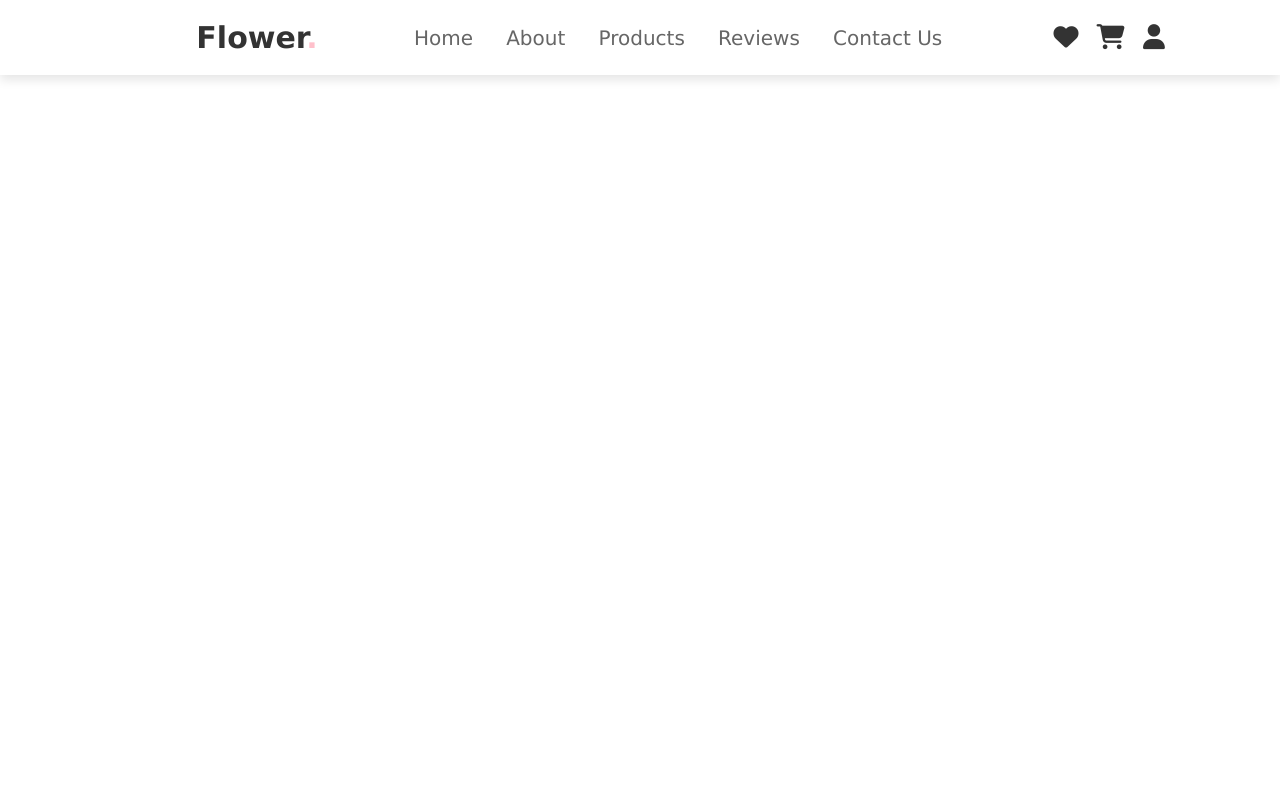
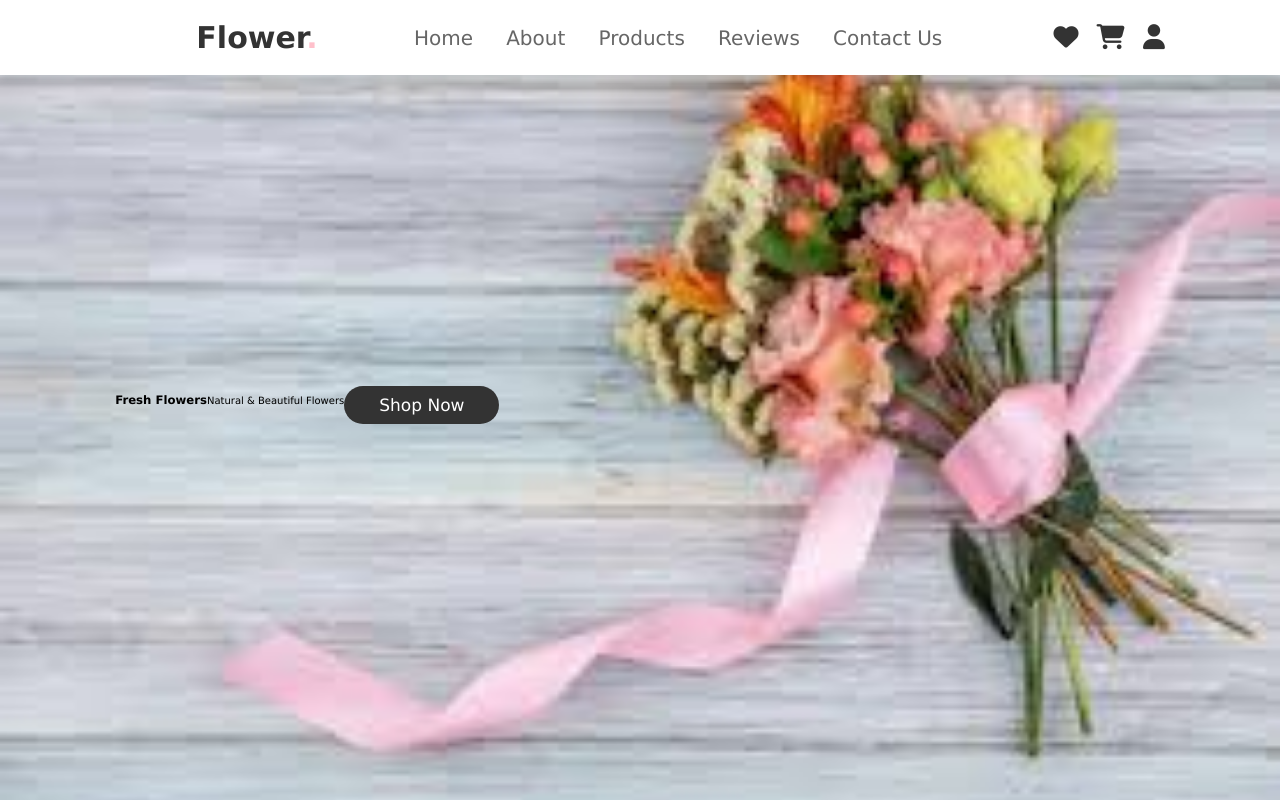
Before and after one commit to jayalloyd/Flower-shop-website, a plain HTML site: page index.html in a window 1280 px wide. Drawn offline with Linux system fonts and the light colour scheme.

Commit message:
home section

```diff
--- a/index.html
+++ b/index.html
@@ -24,7 +24,16 @@
     <a href="#"class="fas fa-shopping-cart"></a>
     <a href="#"class="fas fa-user"></a>
 </div>
+</header>
 
-    </header>
+    <section class="home" id="home">
+     <div class="content"></div>
+     <h3>fresh flowers</h3>
+     <span>natural & beautiful flowers</span>
+
+  <a href="#" class="btn">shop now
+
+  </a>
+    </section>
 </body>
 </html>
--- a/style.css
+++ b/style.css
@@ -21,6 +21,10 @@ html{
     scroll-behavior: smooth;
     scroll-padding-top: 6rem;
     overflow-x: hidden;
+}
+
+section{
+    padding:2rem 9%;
 }
 header{
     position:fixed;
@@ -113,7 +117,7 @@ polygon(): This function is used within the clip-path property to define a clipp
     }
     header #toggler:checked ~ .navbar{
         clip-path: polygon(0 0,100%,100% 0,0 0);
-
+        display: flex;
 
     }
     header .navbar a{
@@ -131,3 +135,39 @@ polygon(): This function is used within the clip-path property to define a clipp
     }
 
 }
+.home{
+    display:flex;
+    align-items: center;
+    min-height: 100vh;
+    background-image: url(./images/mainimage.jpg);
+    background-size: cover;
+    background-position: center;
+
+}
+.home .content{
+    max-width: 50rem;
+
+}
+.home .content h3{
+    font-size: 6rem;
+    color:#333;
+}
+.home .content span{
+    font-size: 3.5rem;
+   color:var(--pink);
+   line-height: 1.5rem;
+   padding: 1rem 0;
+}
+.btn{
+    display: inline-block;
+    margin-top: 1rem;
+    border-radius: 5rem;
+    background: #333;
+    color: #fff;
+    padding: .9rem 3.5rem;
+    cursor: pointer;
+    font-size: 1.7rem;
+}
+.btn:hover{
+    background-color: var(--pink);
+}
```
Also changed, not shown: images/mainphoto.jpg (added).
